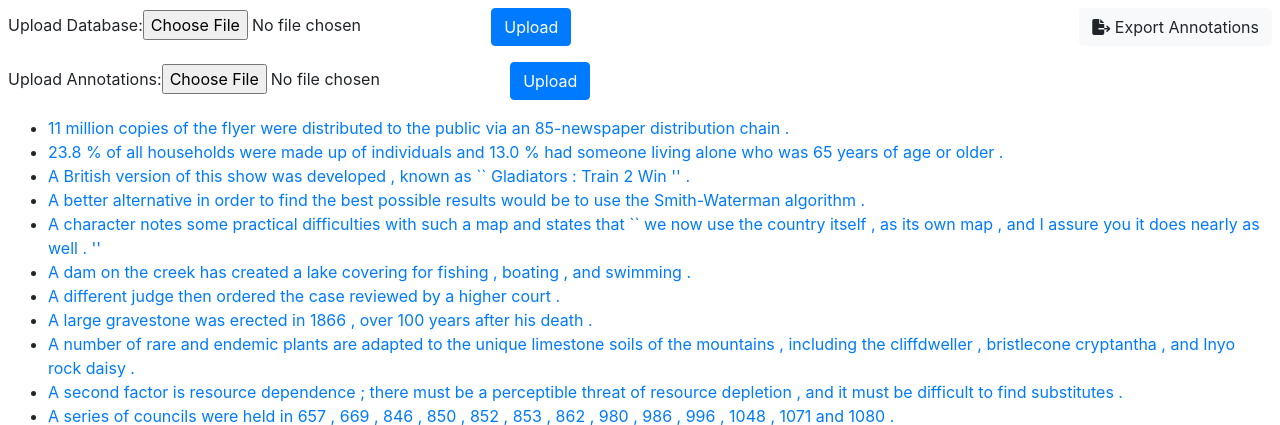
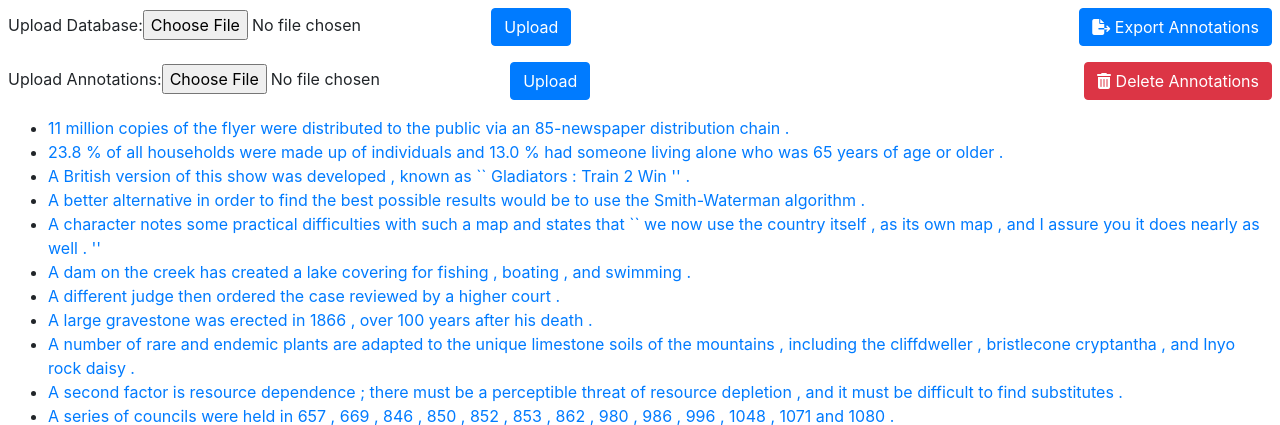
Before and after one commit to Malorn44/BelEx-Annotator, a Django app: page /home/ in a window 1280 px wide. Shown: the top 425 px of the page. Run offline with Django 3.2, Linux system fonts and the light colour scheme; data comes from the database, SQL or seed files in the repository; both versions use the stored data as it was after the commit; some libraries are stand-ins or nearby versions.

Commit message:
Added a button to delete all annotations and added warning messages

```diff
--- /dev/null
+++ b/annotator/templates/annotator/delete_annotations_button.html
@@ -0,0 +1,7 @@
+<script src='https://kit.fontawesome.com/a076d05399.js'></script>
+
+<form method="post" class="top-right"
+	onsubmit="return confirm(delete_annotations_warning)">
+	{% csrf_token %}
+	<button class="btn btn-danger" name="_delete"> <i class='fa fa-trash'></i> Delete Annotations </button>
+</form>
--- a/annotator/templates/annotator/export_button.html
+++ b/annotator/templates/annotator/export_button.html
@@ -2,5 +2,5 @@
 
 <form method="post" class="top-right">
 	{% csrf_token %}
-	<button class="btn btn-light" name="_export"> <i class='fas fa-file-export'></i> Export Annotations </button>
+	<button class="btn btn-primary" name="_export"> <i class='fas fa-file-export'></i> Export Annotations </button>
 </form>
--- a/annotator/templates/annotator/home.html
+++ b/annotator/templates/annotator/home.html
@@ -3,8 +3,15 @@
 {% load static %}
 <link rel="stylesheet" type="text/css" href="{% static 'annotator/style.css' %}">
 
+<script type="text/javascript">
+   var db_upload_warning = "{{db_upload_warning}}".replace(/&quot;/g, '\"');
+   var annotation_upload_warning = "{{annotation_upload_warning}}".replace(/&quot;/g, '\"');
+   var delete_annotations_warning = "{{delete_annotations_warning}}".replace(/&quot;/g, '\"');
+</script>
+
 <div>
-	<form action="db_upload" method="post" enctype="multipart/form-data">
+	<form action="db_upload" method="post" enctype="multipart/form-data"
+        onsubmit="return confirm(db_upload_warning)">
 		{% csrf_token %}
 		{{ dbForm }}
 		<input class="btn btn-primary" type="submit" value="Upload">
@@ -13,11 +20,14 @@
     {% include "annotator/export_button.html" %}
     <br>
 
-    <form action="annotation_upload" method="post" enctype="multipart/form-data">
+    <form action="annotation_upload" method="post" enctype="multipart/form-data"
+        onsubmit="return confirm(annotation_upload_warning)">
         {% csrf_token %}
         {{ annotationForm }}
         <input class="btn btn-primary" type="submit" value="Upload">
     </form>
+
+    {% include "annotator/delete_annotations_button.html" %}
 
 
 </div>
@@ -29,5 +39,5 @@
     {% endfor %}
     </ul>
 {% else %}
-    <p>No polls are available.</p>
+    <p>No entries.</p>
 {% endif %}
--- a/annotator/views.py
+++ b/annotator/views.py
@@ -16,10 +16,23 @@ def home(request):
 	if request.POST:
 		if '_export' in request.POST:
 			return export_annotations(request)
+		elif '_delete' in request.POST:
+			delete_annotations(request)
 
 	entries = Entry.objects.order_by('eID')
 	dbForm = UploadFileForm()
 	annotationForm = UploadAnnotationForm()
+
+	db_upload_warning = ("WARNING. Uploading a new database will delete all objects currently stored "
+		"including any annotations you may have made. If you want to save a copy of your annotations "
+		"you can use the \"Export Annotations\" button. Are you sure you want to upload a new database?")
+	annotation_upload_warning = ("WARNING. You are about to upload annotations. This will append all "
+		"annotations from your uploaded file to your current annotations (ignoring annotations that can not "
+		"be matched to any sentences in the database) and can not be undone. You can use the \"Export "
+		"Annotations\" button to make a backup of your annotations. Are you sure you want to upload annotations?")
+	delete_annotations_warning = ("WARNING. You are about to delete all annotations. This action can not be "
+		"undone. You can use the \"Export Annotations\" button to make a backup of your annotations. Are you "
+		"sure you want to delete all annotations?")
 
 	return render(request, 'annotator/home.html', locals())
 
@@ -145,3 +158,6 @@ def export_annotations(request):
 				annotation.valuation])
 
 	return response
+
+def delete_annotations(request):
+	delete_all_objects(Annotation)
```
Also changed, not shown: db.sqlite3.
